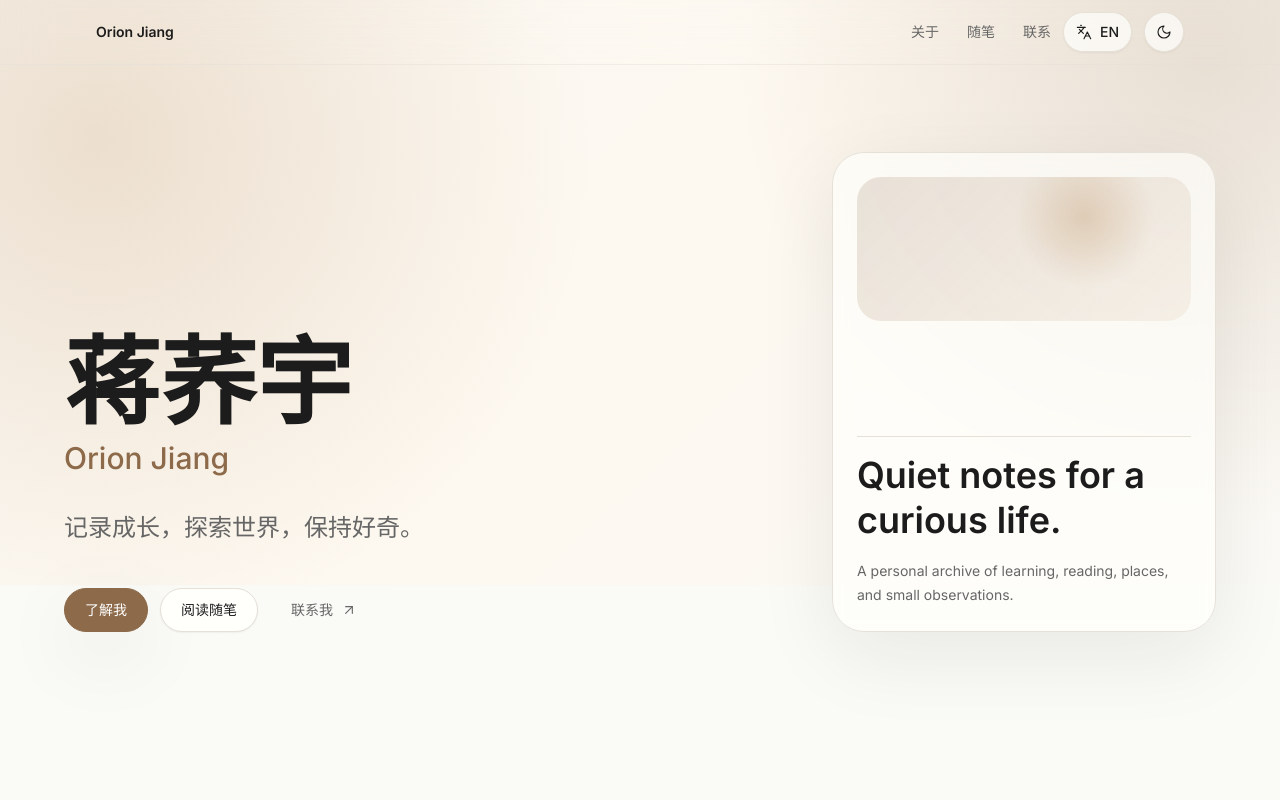
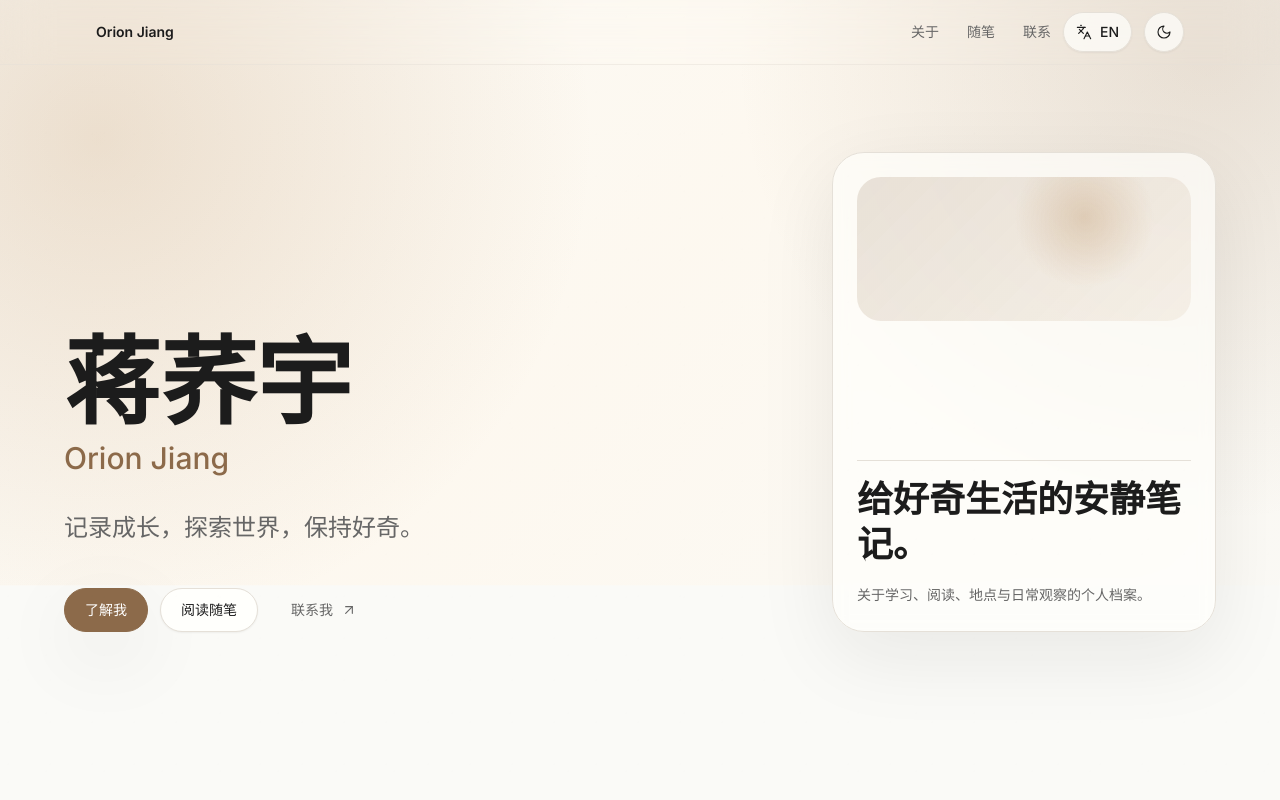
Before and after one commit to backwardk/orion-homepage, a Next.js app: page / in a window 1280 px wide. Shown: the top 800 px of the page. Built offline with nearby package versions, Linux system fonts and the light colour scheme.

Commit message:
Improve bilingual contact content

```diff
--- a/components/sections/contact-section.tsx
+++ b/components/sections/contact-section.tsx
@@ -23,20 +23,20 @@ export function ContactSection() {
             <div className="grid gap-3 sm:grid-cols-3 lg:grid-cols-1">
               {contactLinks.map((link) => (
                 <a
-                  key={link.label}
+                  key={link.href}
                   href={link.href}
                   target={link.href.startsWith("http") ? "_blank" : undefined}
                   rel={link.href.startsWith("http") ? "noreferrer" : undefined}
                   className="flex items-center gap-3 rounded-full border border-line bg-background/60 px-4 py-3 text-sm font-medium transition hover:-translate-y-0.5 hover:border-accent/40 hover:text-accent focus:outline-none focus:ring-2 focus:ring-accent/30"
                 >
                   <ContactIcon icon={link.icon} className="size-4" />
-                  {link.label}
+                  {t(link.label)}
                 </a>
               ))}
             </div>
           </div>
           <div className="mt-12 flex flex-col gap-3 border-t border-line pt-6 text-sm text-muted sm:flex-row sm:items-center sm:justify-between">
-            <span>© 2026 Qiaoyu Jiang</span>
+            <span>{t(siteCopy.contact.copyright)}</span>
             <span>{t(siteCopy.contact.built)}</span>
           </div>
         </div>
--- a/components/sections/digital-garden-section.tsx
+++ b/components/sections/digital-garden-section.tsx
@@ -37,7 +37,7 @@ export function DigitalGardenSection() {
                   <p className="mt-5 text-base leading-8 text-muted">{t(article.summary)}</p>
                 </div>
                 <div className="mt-8 flex items-center justify-between border-t border-line pt-5 text-sm text-accent">
-                  <span>Markdown ready</span>
+                  <span>{t(siteCopy.garden.markdownReady)}</span>
                   <ArrowUpRightIcon className="size-4 transition group-hover:translate-x-0.5 group-hover:-translate-y-0.5" />
                 </div>
               </article>
--- a/components/sections/hero-section.tsx
+++ b/components/sections/hero-section.tsx
@@ -78,9 +78,9 @@ export function HeroSection() {
               <div className="h-36 rounded-[1.5rem] bg-[linear-gradient(135deg,rgba(140,106,74,0.18),rgba(196,154,108,0.1)),radial-gradient(circle_at_68%_28%,rgba(196,154,108,0.34),transparent_28%)]" />
               <div className="space-y-4">
                 <div className="h-px w-full bg-line" />
-                <p className="text-4xl font-semibold leading-tight">Quiet notes for a curious life.</p>
+                <p className="text-4xl font-semibold leading-tight">{t(siteCopy.hero.noteTitle)}</p>
                 <p className="text-sm leading-6 text-muted">
-                  A personal archive of learning, reading, places, and small observations.
+                  {t(siteCopy.hero.noteBody)}
                 </p>
               </div>
             </div>
--- a/data/contact.ts
+++ b/data/contact.ts
@@ -2,17 +2,17 @@ import type { ContactLink } from "@/types/content";
 
 export const contactLinks: ContactLink[] = [
   {
-    label: "Email",
-    href: "mailto:hello@example.com",
+    label: { zh: "邮箱", en: "Email" },
+    href: "mailto:978132296@qq.com",
     icon: "mail"
   },
   {
-    label: "GitHub",
-    href: "https://github.com/your-username",
+    label: { zh: "GitHub", en: "GitHub" },
+    href: "https://github.com/backwardk",
     icon: "github"
   },
   {
-    label: "Instagram",
+    label: { zh: "Instagram", en: "Instagram" },
     href: "https://instagram.com/your-username",
     icon: "instagram"
   }
--- a/data/site.ts
+++ b/data/site.ts
@@ -16,6 +16,14 @@ export const siteCopy = {
     tagline: {
       zh: "记录成长，探索世界，保持好奇。",
       en: "Document growth, explore the world, and stay curious."
+    },
+    noteTitle: {
+      zh: "给好奇生活的安静笔记。",
+      en: "Quiet notes for a curious life."
+    },
+    noteBody: {
+      zh: "关于学习、阅读、地点与日常观察的个人档案。",
+      en: "A personal archive of learning, reading, places, and small observations."
     },
     actions: {
       about: { zh: "了解我", en: "About me" },
@@ -49,7 +57,8 @@ export const siteCopy = {
     description: {
       zh: "最近的记录先用模拟数据呈现，未来可以接入 Markdown。",
       en: "Recent notes are mocked for now and ready for a future Markdown workflow."
-    }
+    },
+    markdownReady: { zh: "可接入 Markdown", en: "Markdown ready" }
   },
   quote: {
     label: { zh: "今日一句", en: "A Line For Today" }
@@ -60,7 +69,8 @@ export const siteCopy = {
       zh: "如果你也喜欢技术、设计、阅读或城市漫步，欢迎从这里找到我。",
       en: "If you also care about technology, design, reading, or wandering through cities, you can find me here."
     },
-    built: { zh: "Built with Next.js", en: "Built with Next.js" }
+    built: { zh: "使用 Next.js 构建", en: "Built with Next.js" },
+    copyright: { zh: "© 2026 蒋荞宇", en: "© 2026 Qiaoyu Jiang" }
   }
 } satisfies Record<string, unknown>;
 
--- a/types/content.ts
+++ b/types/content.ts
@@ -20,7 +20,7 @@ export type Quote = {
 };
 
 export type ContactLink = {
-  label: string;
+  label: LocalizedText;
   href: string;
   icon: "mail" | "github" | "instagram";
 };
```
